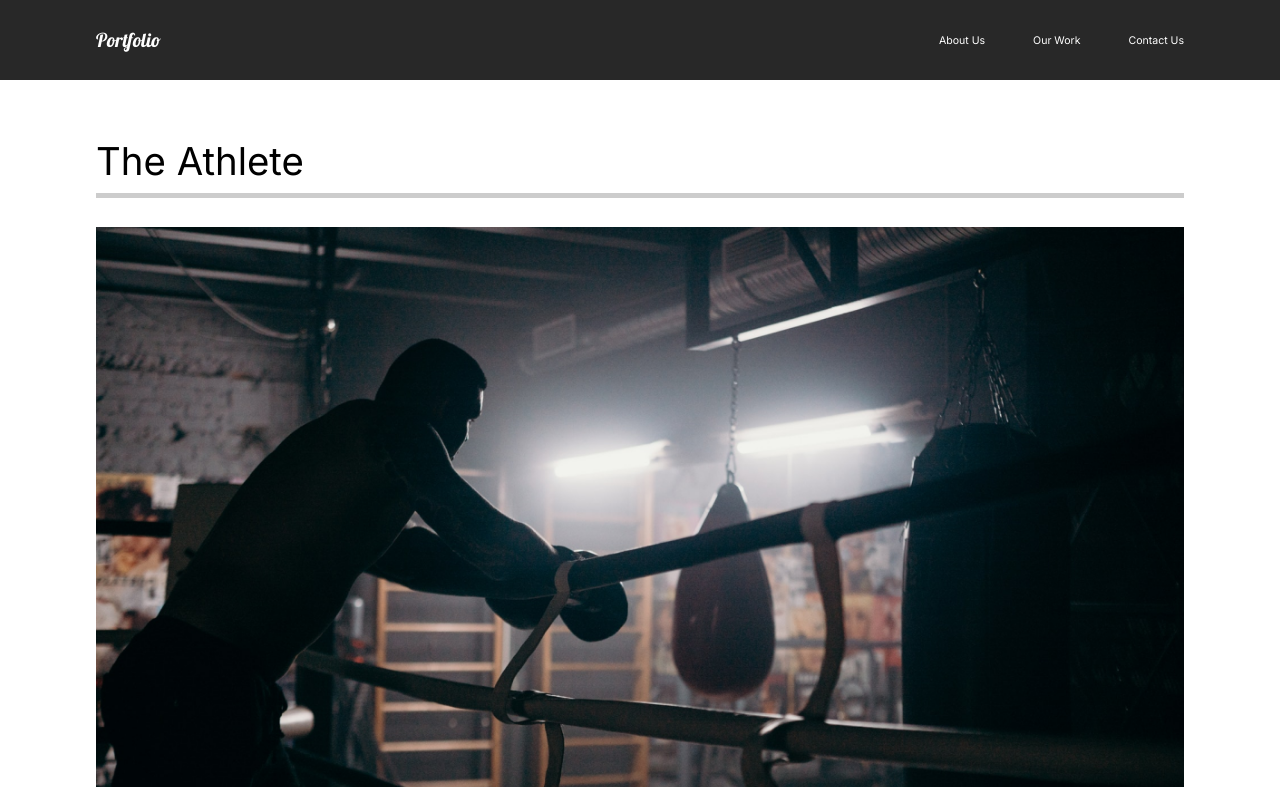
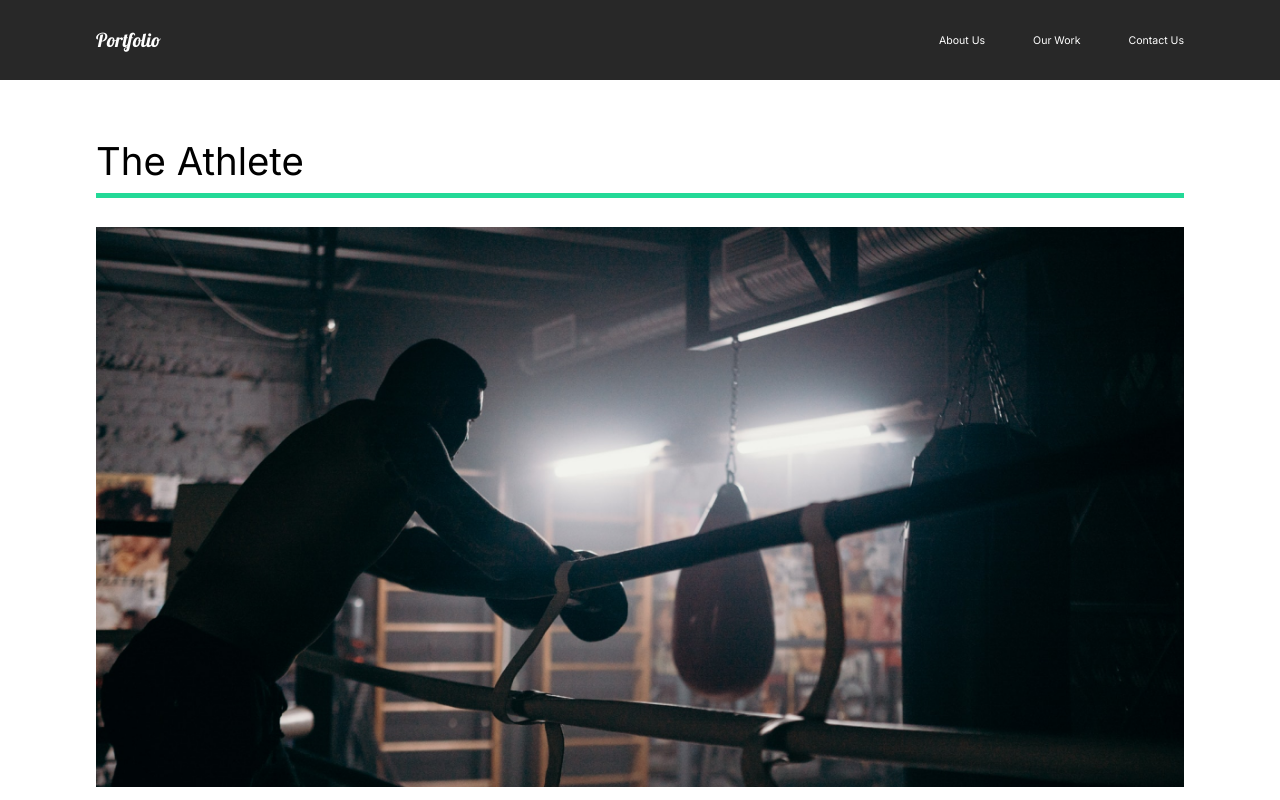
Before and after one commit to M07MD/Portfolio, a React (Create React App) app: page /work in a window 1280 px wide. Shown: the top 800 px of the page. Built offline with nearby package versions, Linux system fonts and the light colour scheme.

Commit message:
Our Work Animation

```diff
--- a/src/animation.js
+++ b/src/animation.js
@@ -7,7 +7,7 @@
     opacity: 1,
     y: 0,
     transition: {
-      duration: 1,
+      duration: 0.5,
       when: "beforeChildren",
       staggerChildren: 0.25,
     },
@@ -63,3 +63,44 @@
     },
   },
 };
+
+export const lineAnim = {
+  hidden: {
+    width: "0%",
+  },
+  show: {
+    width: "100%",
+    transition: {
+      duration: 1,
+      ease: "linear",
+    },
+  },
+};
+
+export const slider = {
+  hidden: {
+    x: "-130%",
+    skew: "50deg",
+  },
+  show: {
+    x: "100%",
+    skew: "0deg",
+    transition: {
+      duration: 1,
+      ease: "easeOut",
+    },
+  },
+};
+
+export const sliderContainer = {
+  hidden: {
+    opacity: 1,
+  },
+  show: {
+    opacity: 1,
+    transition: {
+      staggerChildren: 0.15,
+      ease: "easeOut",
+    },
+  },
+};
--- a/src/pages/ContactUs.jsx
+++ b/src/pages/ContactUs.jsx
@@ -1,8 +1,11 @@
+import { motion } from "framer-motion";
+import { pageAnim } from "../animation";
+
 const ContactUs = () => {
   return (
-    <div>
+    <motion.div variants={pageAnim} initial="hidden" animate="show" exit="exit">
       <h1>Contact Us</h1>
-    </div>
+    </motion.div>
   );
 };
 
--- a/src/pages/OurWork.jsx
+++ b/src/pages/OurWork.jsx
@@ -10,7 +10,14 @@
 
 // Animation
 import { motion } from "framer-motion";
-import { pageAnim } from "../animation";
+import {
+  pageAnim,
+  fade,
+  photoAnim,
+  lineAnim,
+  slider,
+  sliderContainer,
+} from "../animation";
 
 const OurWork = () => {
   return (
@@ -20,11 +27,19 @@
       animate="show"
       exit="exit"
       style={{ background: "#fff" }}>
+      <motion.div variants={sliderContainer}>
+        <Frame1 variants={slider}></Frame1>
+        <Frame2 variants={slider}></Frame2>
+        <Frame3 variants={slider}></Frame3>
+        <Frame4 variants={slider}></Frame4>
+      </motion.div>
       <Project>
-        <h2>The Athlete</h2>
-        <div className="line"></div>
+        <motion.h2 variants={fade}>The Athlete</motion.h2>
+        <motion.div variants={lineAnim} className="line"></motion.div>
         <Link to="/work/the-athlete">
-          <img src={athlete} alt="Project" />
+          <Hide>
+            <motion.img variants={photoAnim} src={athlete} alt="Project" />
+          </Hide>
         </Link>
       </Project>
 
@@ -60,7 +75,7 @@
   padding-bottom: 10rem;
   .line {
     height: 0.5rem;
-    background: #cccccc;
+    background: #23d997;
     margin-bottom: 3rem;
   }
   img {
@@ -70,4 +85,29 @@
   }
 `;
 
+const Hide = styled.div`
+  overflow: hidden;
+`;
+
+const Frame1 = styled(motion.div)`
+  position: fixed;
+  left: 0;
+  top: 10%;
+  width: 100%;
+  height: 100vh;
+  z-index: 2;
+  background: #fffebf;
+`;
+
+const Frame2 = styled(Frame1)`
+  background: #ff8efb;
+`;
+
+const Frame3 = styled(Frame1)`
+  background: #8ed2ff;
+`;
+const Frame4 = styled(Frame1)`
+  background: #8effa0;
+`;
+
 export default OurWork;
```
Also changed, not shown: 1 other file (tests, documents, lock files or other folders).
